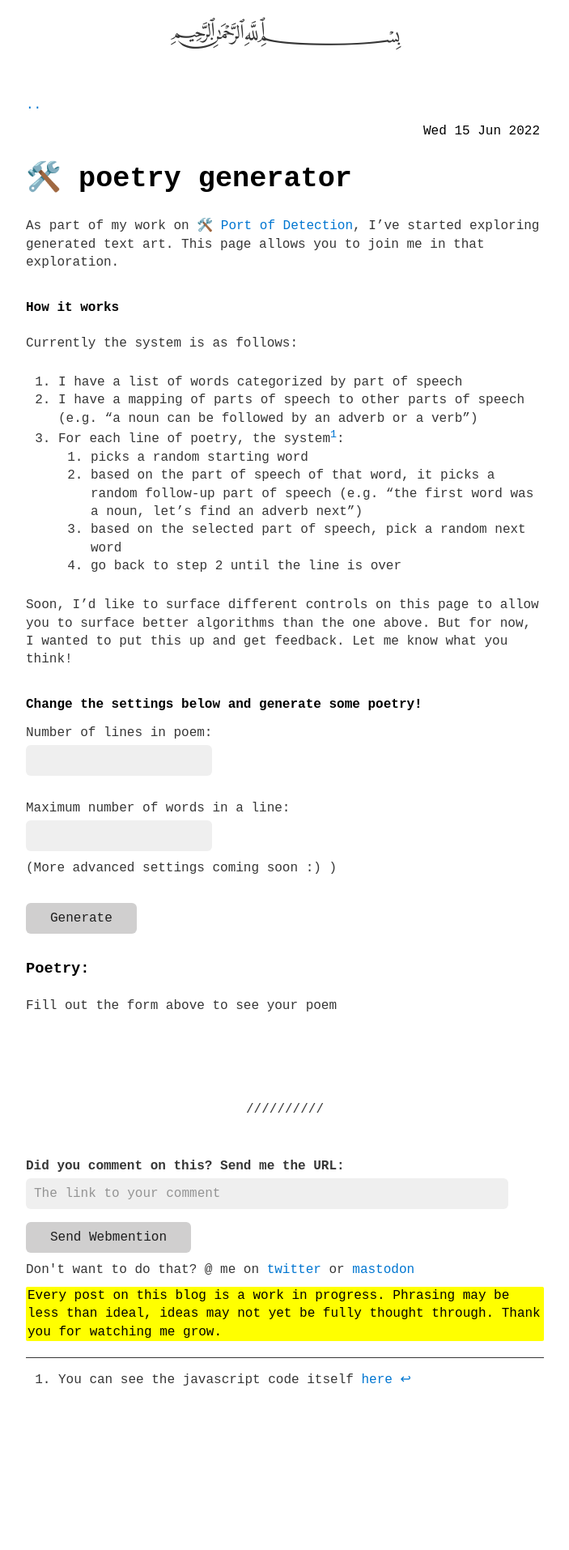
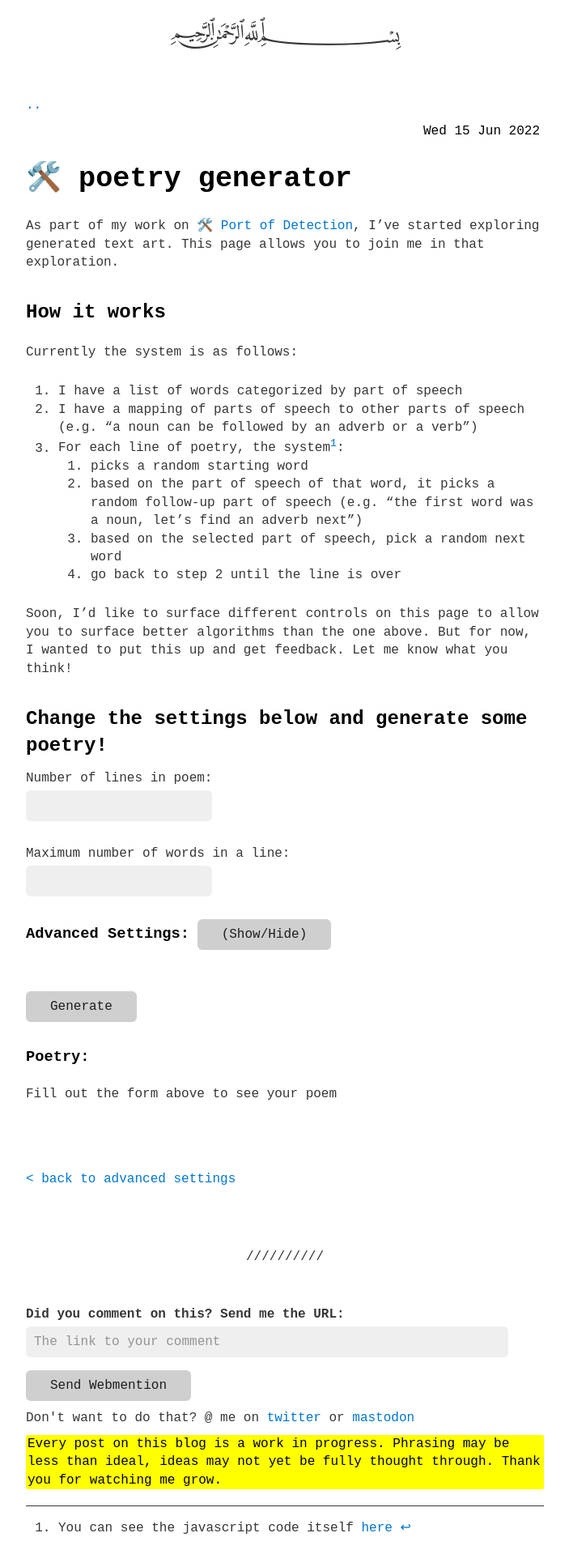
Before and after one commit to person-al/person-al.github.io, a Jekyll site: the page built from _posts/2022-06-15-🛠️-poetry-generator.md, in a window 1280 px wide. Shown: the whole page at 81% size, without its empty margins (288-991 px from the left). Built offline with Jekyll 4.4.1, drawn with Linux system fonts in a browser that asks for light colours; before the commit the page ends 1732 px from its top, so only the background shows below that; some of the changed lines change nothing that is shown.

Commit message:
adding advanced settings

```diff
--- a/_posts/2022-06-15-🛠️-poetry-generator.md
+++ b/_posts/2022-06-15-🛠️-poetry-generator.md
@@ -8,7 +8,7 @@
 ---
 
 As part of my work on [🛠️ Port of Detection]({% post_url 2022-06-03-🛠️-port-of-detection %}), I've started exploring generated text art. This page allows you to join me in that exploration.
-#### How it works
+## How it works
 Currently the system is as follows:
 1. I have a list of words categorized by part of speech
 2. I have a mapping of parts of speech to other parts of speech (e.g. "a noun can be followed by an adverb or a verb")
@@ -22,7 +22,7 @@
 
 Soon, I'd like to surface different controls on this page to allow you to surface better algorithms than the one above. But for now, I wanted to put this up and get feedback. Let me know what you think!
 
-#### Change the settings below and generate some poetry!
+## Change the settings below and generate some poetry!
 <script type='text/javascript' src="/assets/js/poetry_generator.js"></script>
 <script>
 	let num_lines;
@@ -42,11 +42,13 @@
 	<br/>
 	<label for="max_line_length">Maximum number of words in a line:</label>
 	<input type="number" id="max_line_length" name="max_line_length">
-	<p>(More advanced settings coming soon :) )</p>
 	<br/>
-	<!-- <div><h4 style="display: inline">Advanced Settings:</h4> <button style="display: inline" type="button" onclick="return showOrHideAdvanced()">(Show/Hide)</button></div>
-	<div id="advanced_settings" style="display: none">Hello</div>
-	<br/><br/> -->
+	<div><h3 style="display: inline">Advanced Settings:</h3> <button style="display: inline" type="button" onclick="return showOrHideAdvanced()">(Show/Hide)</button></div>
+	<div id="advanced_settings" style="display: none">
+		<p>The algorithm picks words based on parts of speech as shown by the table below. (e.g. an adverb can be followed by another adverb or a verb, etc). You can add and remove parts of speech from the table below and then hit generate to change how the algorithm picks words. For examples for the parts of speech, see <a href="#pos_examples">here</a></p>
+		<table id="interactive_pos_table"></table>
+	</div>
+	<br/><br/>
 	<input type="submit" value="Generate"/>
 </form>
 
@@ -56,3 +58,6 @@
 <br/>
 <div id="send_me_box" style="display: none">Like what you made?
 <a id="send_me_link">Send Me Your Poem</a> or <a href="https://twitter.com/intent/tweet?via={{site.twitter_username}}&url={{ site.url | append: page.url | append: '?ref=twitter_share' | url_encode}}">tweet at me</a></div>
+
+<a href="#advanced_settings">\< back to advanced settings</a>
+<ul id="pos_examples"></ul>
--- a/assets/js/poetry_generator.js
+++ b/assets/js/poetry_generator.js
@@ -6,7 +6,9 @@
 'could':'v',
 'about':'i',
 'man':'n',
-'there':'e',
+'there is':'v',
+'there was':'v',
+'there are':'v',
 'hand':'n',
 'no':'a',
 'call':'v',
@@ -201,34 +203,35 @@
 const posToWords = {
 'i': ['of', 'without', 'inside', 'beneath', 'because','with','around','under','above','next to'],
 'p': ['she', 'they', 'him', 'somebody', 'another'],
-'v': ['do', 'could', 'hand', 'call', 'work', 'begin', 'help', 'smile', 'die', 'stay', 'grow', 'listen', 'break', 'touch', 'imagine', 'rise', 'cry', 'guess', 'explain', 'lift', 'stick', 'save', 'shout', 'slide', 'ride', 'scream', 'enjoy', 'share', 'kick', 'discover', 'circle', 'travel', 'surprise', 'shift', 'escape', 'struggle', 'pop', 'slow', 'suffer', 'note', 'extend', 'hire', 'taste', 'straighten', 'excuse', 'separate', 'bow', 'admire'],
+'v': ['there is','there was','there are','do', 'could', 'hand', 'call', 'work', 'begin', 'help', 'smile', 'die', 'stay', 'grow', 'listen', 'break', 'touch', 'imagine', 'rise', 'cry', 'guess', 'explain', 'lift', 'stick', 'save', 'shout', 'slide', 'ride', 'scream', 'enjoy', 'share', 'kick', 'discover', 'circle', 'travel', 'surprise', 'shift', 'escape', 'struggle', 'pop', 'slow', 'suffer', 'note', 'extend', 'hire', 'taste', 'straighten', 'excuse', 'separate', 'bow', 'admire'],
 'r': ['about', 'in', 'as', 'maybe', 'very', 'much', 'nearly', 'simply', 'through', 'tomorrow', 'slightly', 'bit', 'anywhere', 'otherwise', 'upstairs', 'absolutely', 'thus'],
 'n': ['man', 'back', 'car', 'story', 'mouth', 'office', 'sister', 'fact', 'fire', 'seat', 'neck', 'wind', 'top', 'river', 'tooth', 'police', 'animal', 'trouble', 'crowd', 'mile', 'hill', 'shit', 'movie', 'smell', 'heat', 'knife', 'narrator', 'need', 'lake', 'member', 'wine', 'meeting', 'grandmother', 'situation', 'set', 'forest', 'effort', 'doorway', 'stranger', 'fall', 'list', 'presence', 'difference', 'century', 'photograph', 'muscle', 'eyebrow', 'enemy', 'jeans', 'jaw', 'desire', 'race', 'sword', 'garage', 'apple', 'can', 'stream', 'issue', 'lie', 'scent', 'mark', 'snake', 'worker', 'chapter', 'author', 'van', 'cave', 'sofa', 'nail', 'roll', 'grave', 'cloth', 'connection', 'furniture', 'self', 'avenue', 'judge', 'whisper', 'youth', 'horn'],
-'e': ['there'],
 'a': ['no', 'every', 'its', 'the', 'a', 'an'],
 'c': ['though', 'whether', 'nor', 'far','and'],
 'u': ['yes','oh','alas','ah','hooray'],
 'd': ['both','many', 'fewer', 'some', 'these'],
 'm': ['four', 'second','first'],
-'j': ['blue', 'full', 'whole', 'open', 'best', 'hard', 'low', 'certain', 'poor', 'angry', 'glad', 'pretty', 'local', 'smart', 'interested', 'just', 'slight', 'extra', 'comfortable', 'necessary', 'grand', 'brief', 'giant', 'visible', 'current', 'pregnant', 'female', 'silly']
+'j': ['blue', 'full', 'whole', 'open', 'best', 'hard', 'low', 'certain', 'poor', 'angry', 'glad', 'pretty', 'local', 'smart', 'interested', 'just', 'slight', 'extra', 'comfortable', 'necessary', 'grand', 'brief', 'giant', 'visible', 'current', 'pregnant', 'female', 'silly'],
+'end': [''],
 };
 
-const posToNextPos={
+let posToNextPos={
 	'd':['n'],
 	'i':['n','a'],
-    'r':['r','m','e', 'j','a','n','c','v'],
-    'm':['j','a','n','v'],
+	'r':['r','a','c','v'],
+	'm':['j','n','v'],
 	'p':['r','v'],
 	'e':['v','i','r'],
 	'j':['n','n','j'],
-    'a':['d','r','m','j','n','v'],
-    'n':['v','i','r','e','j','a','n','c'],
-    'c':['n','v','j','r','m'],
+	'a':['r','j','n','v'],
+	'n':['v','r','j','a','c'],
+	'c':['n','v','j','r'],
 	'u':['n','i','a'],
 	'v':['i','n','r','c'],
-};
+	'end':['end'],
+}
 
-const pos=['d', 'i', 'r', 'm', 'p', 'e', 'j', 'a', 'n', 'c', 'u', 'v'];
+const pos=['d', 'i', 'r', 'm', 'p', 'j', 'a', 'n', 'c', 'u', 'v'];
 
 const validStartingPos = pos;
 
@@ -238,7 +241,7 @@
     let posList = [];
     let posKey = pos[Math.floor(Math.random() * pos.length)];
     for (let i = 0; i < length; i++) {
-        posList.push(posKey);
+        posList.push(posToName[posKey]);
         const validWords = posToWords[posKey];
         line += validWords[Math.floor(Math.random() * validWords.length)] + " ";
 
@@ -251,6 +254,7 @@
 
 function generate_poetry(num_lines, max_line_length) {
     let poem = [];
+    console.log("PARTS OF SPEECH LIST FOR CURRENT POEM:")
     for (let i = 0; i < num_lines; i++) {
         poem.push(generate_random_clause(Math.floor(Math.random() * max_line_length)));
     }
@@ -272,6 +276,8 @@
 		advanced.style.display = 'none';
 	} else {
 		advanced.style.display = 'block';
+		renderPosExampleList();
+		generatePOSTable();
 	}
 }
 
@@ -284,6 +290,112 @@
 	var a_block = document.getElementById('send_me_box');
 	a_block.style.display = 'block';
 	a.href = `mailto:${email+email_end}?subject=Look at this poem!&body=I made the following poem:%0A${poem}%0A with the following settings:%0A${settings}`;
+}
+
+function generatePOSTable(){
+	const table = document.getElementById('interactive_pos_table');
+	while (table.lastChild) {
+        table.removeChild(table.lastChild);
+    }
+
+    const headerStyle = "font-weight: bold; font-size:17px";
+
+	table.border = '1';
+	const tableBody = document.createElement('tbody');
+	table.appendChild(tableBody);
+
+	const headerRow = document.createElement('tr');
+	tableBody.appendChild(headerRow);
+	const firstColumnLabel = document.createElement('td');
+    // firstColumnLabel.width = 'auto';
+    firstColumnLabel.style= headerStyle;
+    firstColumnLabel.appendChild(document.createTextNode('Part of Speech'));
+    headerRow.appendChild(firstColumnLabel);
+
+    const secondColumnLabel = document.createElement('td');
+    secondColumnLabel.width = '300';
+    secondColumnLabel.appendChild(document.createTextNode('Valid following parts of speech (click to remove)'));
+    secondColumnLabel.style=headerStyle;
+    headerRow.appendChild(secondColumnLabel);
+
+    const thirdColumnLabel = document.createElement('td');
+    thirdColumnLabel.width = '150';
+    thirdColumnLabel.appendChild(document.createTextNode('Add to valid list'));
+    thirdColumnLabel.style=headerStyle;
+    headerRow.appendChild(thirdColumnLabel);
+
+	for (var k in posToNextPos) {
+		const tr = document.createElement('tr');
+		tableBody.appendChild(tr);
+		const td = document.createElement('td');
+	    // td.width = 'auto';
+	    td.appendChild(document.createTextNode(`${posToName[k]}`));
+	    tr.appendChild(td);
+
+		const td2 = document.createElement('td');
+	    // td2.width = '300';
+	    tr.appendChild(td2);
+	    const res = posToNextPos[k];
+	    for (var i in res) {
+	    	const button = document.createElement('button');
+	    	button.appendChild(document.createTextNode(`${posToName[res[i]]}`));
+	    	button.addEventListener('click', getRemoveFunction(res[i], k));
+	    	td2.appendChild(button);
+	    }
+
+	    const td3 = document.createElement('td');
+	    // td3.width = 'auto';
+	    td3.appendChild(getPosSelect(k));
+	    tr.appendChild(td3);
+	}
+}
+
+function renderPosExampleList(){
+	const exampleList = document.getElementById('pos_examples');
+	for (var k in posToExamples) {
+		const li = document.createElement('li');
+		li.appendChild(document.createTextNode(`${posToName[k]}: ${posToExamples[k].join(', ')}`));
+		exampleList.appendChild(li);
+	}
+}
+
+function getPosSelect(parent){
+	var selectList = document.createElement("select");
+	selectList.style = 'width: 150px';
+    selectList.id = `posSelect-${parent}`;
+
+    //Create and append the options
+    var defaultOption = document.createElement("option");
+    defaultOption.disabled = true;
+    defaultOption.selected = true;
+    defaultOption.value = "";
+    defaultOption.text = 'Select';
+    selectList.appendChild(defaultOption);
+
+    for (var i = 0; i < pos.length; i++) {
+        var option = document.createElement("option");
+        const posVal = pos[i]
+        option.value = posVal;
+        option.text = posToName[posVal];
+        selectList.appendChild(option);
+    }
+    selectList.onchange = (event) => {return addToPos(event.currentTarget.value, parent)};
+    return selectList
+}
+
+const getRemoveFunction = (removePOS, mainPOS) => {
+	return function(){removeFromPOS(removePOS, mainPOS)};
+};
+
+function removeFromPOS(removePOS, mainPOS) {
+	const curr = posToNextPos[mainPOS];
+	posToNextPos[mainPOS] = curr.filter(function(val){return val !== removePOS});
+	generatePOSTable();
+}
+
+function addToPos(addPOS, mainPOS) {
+	posToNextPos[mainPOS].push(addPOS);
+	generatePOSTable();
 }
 
 // d determiner (many, fewer, some, these)
@@ -312,6 +424,7 @@
 	'c': 'conjunction',
 	'u': 'interjection',
 	'v': 'verb',
+	'end': 'end of sentence',
 }
 
 const posToExamples = {
@@ -320,7 +433,6 @@
 	'r': ['about', 'in', 'as'],
 	'm': ['four', 'second', 'first'],
 	'p': ['she', 'they', 'him'],
-	'e': ['there'],
 	'j': ['blue', 'full', 'whole', 'open'],
 	'a': ['no', 'every', 'its', 'the'],
 	'n': ['man', 'back', 'car', 'story'],
```
Lines whose indentation alone changed are shown as unchanged.
